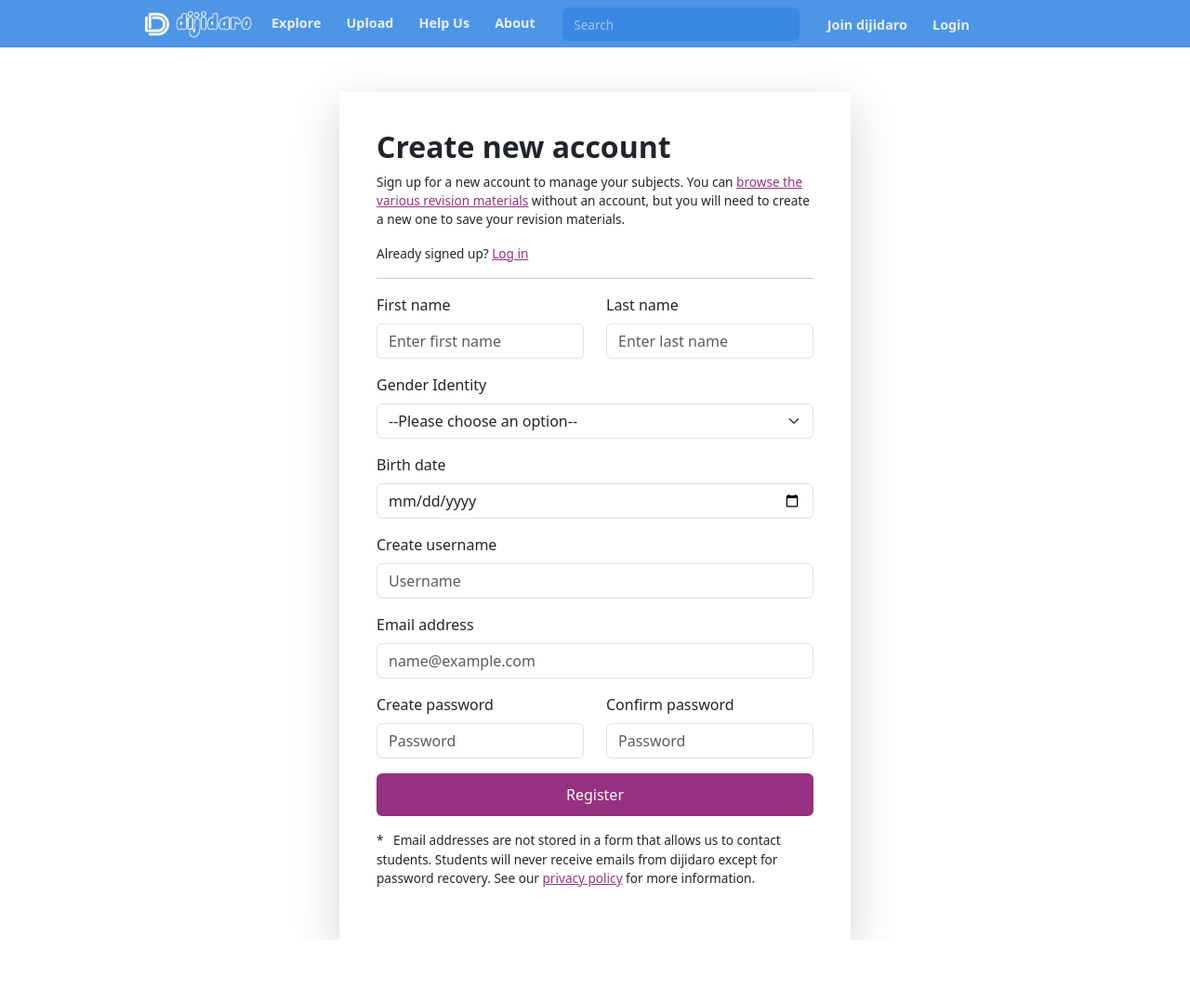
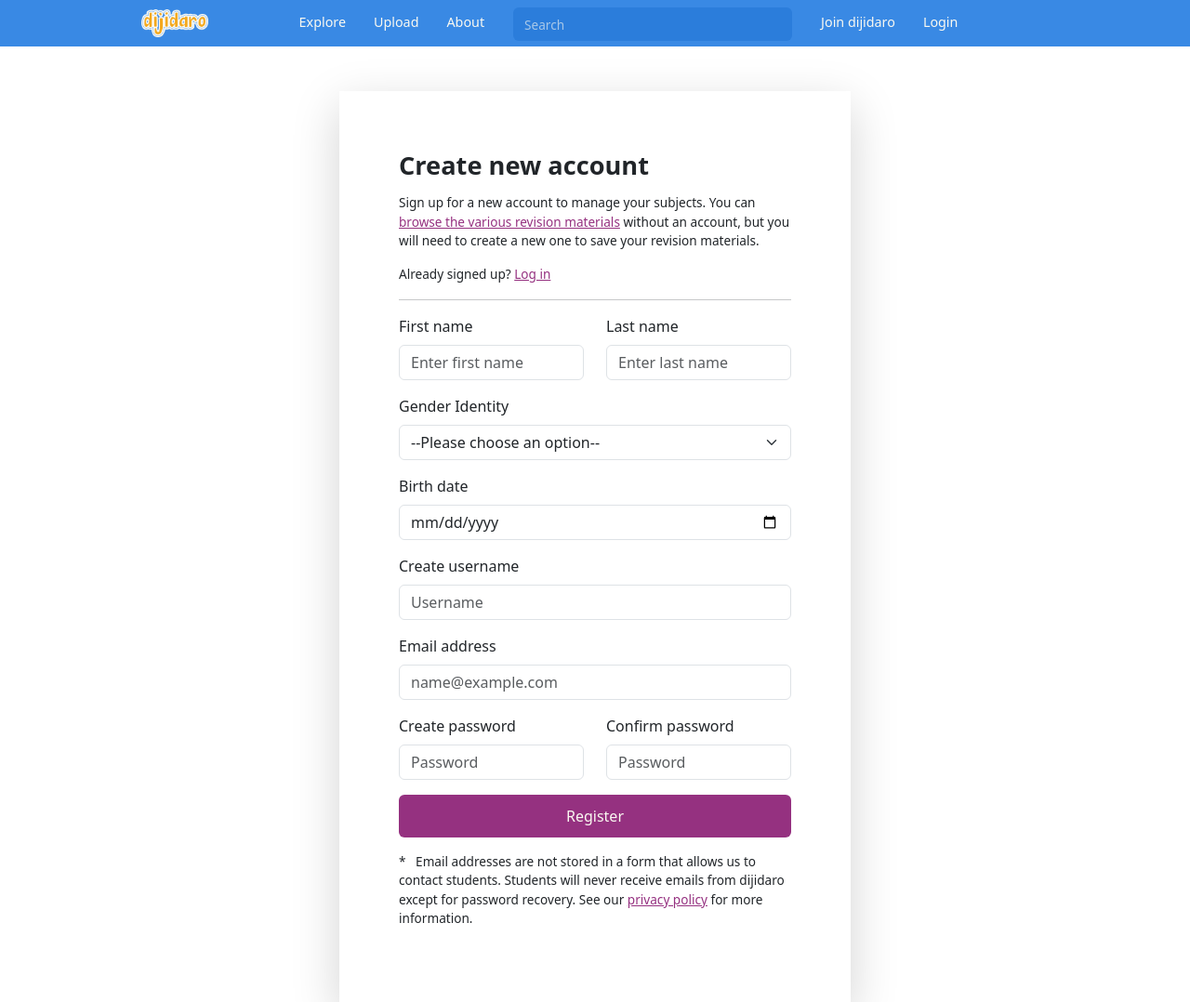
Before and after one commit to dijidaro/dijidaro, a Flask app: page /auth/student_registration in a window 1280 px wide. Shown: the whole page at 93% size. Before the commit the page ends 1011 px from the top, so only its background shows below. Run offline with Flask 3, Linux system fonts and the light colour scheme; parts of the project's set-up code (start-up, migrations or seed data) failed here and were passed over; some libraries are stand-ins or nearby versions.

Commit message:
Finished restructuring the navbar

```diff
--- a/app/static/styles/large.css
+++ b/app/static/styles/large.css
@@ -1,56 +1,55 @@
 @media (min-width: 992px) {
 
-    .hamburger,
-    .close {
-        display: none;
+    /* HEADER SECTION */
+    .hamburger, .close { display: none; }
+    header { background-color: var(--brand-color); }
+    header .navigation {
+        height: 50px;
+        max-width: 992px;
+        margin: 0 auto;
     }
-
     nav {
-        background-color: transparent;
-        height: auto;
-        width: 100%;
         position: static;
         transform: translateX(0);
-        align-items: center;
+        height: auto;
+        margin: 0 auto;
+        width: auto;
+        background: transparent;
     }
-
     nav ul {
-        margin: 0;
-        display: flex;
-        flex-flow: row;
+        flex-flow: row nowrap;
+        justify-content: center;
     }
-
-    nav ul li a:hover {
-        background-color: var(--brand-color2);
+    nav li:first-of-type a {
+        margin-top: inherit;
+      }
+    nav a {
+        font-size: .895em;
+        font-weight: 500;
+        padding: 13px 15px 4px 15px;
+        height: 50px;
     }
-
-    nav ul li input[type=search] {
+    nav a:hover {
+        background-color: var(--brand-color3);
+    }
+    nav input[type=search] {
         background-color: var(--brand-color2);
         border: none;
+        width: 300px;
     }
-
-    nav ul li input[type=search]:focus {
+    nav input[type=search]:focus {
         background-color: var(--brand-color3);
         color: var(--light-shade);
     }
-
-    nav ul li input[type=search]::placeholder {
+    nav input[type=search]::placeholder {
         color: var(--light-shade);
         opacity: .6;
         font-size: .85rem;
         height: 40px;
     }
-
-    nav a {
-        font-size: .895rem;
-        display: block;
-        text-align: center;
-        padding: .85rem;
-    }
-
     .auth-form {
         width: 550px;
         margin: 0 auto;
-        padding: 40px;
+        padding: 4rem;
     }
 }
--- a/app/static/styles/medium.css
+++ b/app/static/styles/medium.css
@@ -1,5 +1,5 @@
 @media (min-width: 768px) {
-    nav {
-        background-color: red;
-    }
+    /* nav {
+        background-color: var(--brand-color);
+    } */
  }
--- a/app/static/styles/small.css
+++ b/app/static/styles/small.css
@@ -1,9 +1,9 @@
 :root {
   --light-shade: #faf9f1;
   --light-accent: #b4cae4;
-  --brand-color: #4c95e7;
-  --brand-color2: #3787e2;
-  --brand-color3: #247de4;
+  --brand-color: #3989e4;
+  --brand-color2: #2b7ddb;
+  --brand-color3: #1e74d6;
   --dark-accent: #8793e1;
   --dark-shade: #4b8fcb;
   --primary: #0d91b7;
@@ -17,7 +17,7 @@
 * { margin: 0; padding: 0; font-size: 16px; -moz-box-sizing: border-box; -webkit-box-sizing: border-box; box-sizing: border-box; }
 
 html { height: 100%; }
-body { min-height: 100%; }
+body { min-height: 100%; -webkit-font-smoothing: antialiased; -moz-osx-font-smoothing: grayscale;}
 
 /* LINKS */
 .link { color: var(--tertiary); }
@@ -28,81 +28,71 @@ body { min-height: 100%; }
 .button:hover { background-color: var(--tertiary-dark) !important; color: var(--light-shade) !important;}
 
 /* HEADER SECTION  */
-
-header {
-  background-color: var(--brand-color);
-}
-
-#header {
+header .navigation {
   display: flex;
   justify-content: space-between;
+  height: 50px;
+  background-color: var(--brand-color);
   align-items: center;
-  max-width: 992px !important;
 }
-
 nav {
-  background-color: var(--brand-color);
+  background: var(--tertiary);
   display: flex;
   width: 70%;
-  height: fit-content;
+  height: 50vh;
   position: absolute;
   top: 0;
   right: 0;
-  opacity: .9;
   z-index: 1000;
   transform: translateY(-100%);
   transition: transform 0.7s ease;
 }
-
-nav:target {  transform: translateY(0); }
-
+nav:target { transform: translateY(0); }
 nav ul {
-  list-style-type: none;
-  margin-top: 15px;
+  display: flex;
+  flex-flow: column wrap;
+  list-style: none;
+  margin: 0;
   padding: 0;
-  display: flex;
   width: 100%;
-  flex-flow: column wrap;
 }
-
+nav li:first-of-type a { margin-top: 50px; }
 nav a {
   text-decoration: none;
-  font-size: 1rem;
-  font-weight: bold;
   display: block;
+  padding: 10px;
+  font-size: 2em;
+  color: var(--light-shade);
   text-align: center;
-  padding: 0 .85rem 1.5rem;
-  color: var(--light-shade);
 }
+.hamburger i, .close i { color: var(--light-shade);  font-size: 2.3rem; }
+#uname { font-size: .8rem; font-weight: 400; }
 
 nav .dropdown-menu li {
   margin: 5px;
   border-radius: 5px;
 }
 
-.hamburger i, .close i {
-  color: var(--light-shade);
-  font-size: 2.5rem;
+nav .dropdown-menu a {
+  padding: 0;
+  margin: 0 5px;
 }
-
-.students { color: crimson;}
-.educators { color: lightseagreen;}
-.parents { color: #f2a807; }
-
-.students, .educators, .parents {
+.stuffs, .messages {
   font-size: 1.3rem;
-  background-color: #faf9f1;
+  transition: transform 0.2s;
 }
-
+.stuffs:hover, .messages:hover {
+  transform: scale(1.2);
+}
 .auth-form {
-  padding: 25px;
+  padding: 30px;
 }
 
 .auth-form h2 {
-  /* color: var(--brand-color3); */
-  font-size: 2rem;
-  font-weight: 700;
+  font-size: 1.7rem;
+  font-weight: 600;
   height: auto;
+  margin-bottom: .85rem;
 }
 
 .auth-form p, .auth-form a {
@@ -112,19 +102,3 @@ nav .dropdown-menu li {
 .auth-form a {
   font-weight: 500;
 }
-
-/* .auth-form label {color: var(--brand-color3);} */
-
-/* input[type="button"], input[type="submit"] {
-  background-color: var(--tertiary);
-  padding: 10px 20px;
-  font-size: 1.2rem;
-  font-weight: 500;
-  border: 2px solid var(--tertiary);
-}
-
-
-input[type="button"], input[type="submit"]:hover{
-  background-color: var(--tertiary);
-  border: 2px solid var(--tertiary);
-} */
--- a/app/templates/auth/login.html
+++ b/app/templates/auth/login.html
@@ -2,7 +2,7 @@
 {% block body %}
 <div class="container">
     <div class="auth-form shadow-lg my-5">
-        <h2 class="mb-2">Log in</h2>
+        <h2>Log in</h2>
         <p>Don't have an account? <a href="{{ url_for("auth.register_student") }}" class="link">
             Sign Up
         </a></p>
--- a/app/templates/auth/register.html
+++ b/app/templates/auth/register.html
@@ -2,7 +2,7 @@
 {% block body %}
 <div class="container">
     <div class="auth-form shadow-lg my-5">
-        <h2 class="mb-2">Create new account</h2>
+        <h2>Create new account</h2>
         <p>Sign up for a new account to manage your subjects. You can <a href="{{ url_for("dashboard.index") }}" class="link">browse the various
             revision materials</a> without an account, but you will need to create a new one to save your revision materials.
         </p>
--- a/app/templates/base.html
+++ b/app/templates/base.html
@@ -1,13 +1,14 @@
 <!DOCTYPE html>
 <html lang="en">
-
 <head>
     <meta charset="UTF-8">
     <meta name="viewport" content="width=device-width, initial-scale=1.0">
     <title>{% block title %} {% endblock %}</title>
+    <link rel="stylesheet" href="{{ url_for("static", filename="styles/normalize.css" ) }}">
     <link rel="stylesheet" href="{{ url_for("static", filename="styles/small.css" ) }}">
     <link rel="stylesheet" href="{{ url_for("static", filename="styles/medium.css" ) }}">
     <link rel="stylesheet" href="{{ url_for("static", filename="styles/large.css" ) }}">
+    <link rel="stylesheet" href="https://cdnjs.cloudflare.com/ajax/libs/normalize/8.0.1/normalize.min.css">
     <!--Bootstrap CSS-->
     <link href="https://cdn.jsdelivr.net/npm/bootstrap@5.3.0/dist/css/bootstrap.min.css" rel="stylesheet"
         integrity="sha384-9ndCyUaIbzAi2FUVXJi0CjmCapSmO7SnpJef0486qhLnuZ2cdeRhO02iuK6FUUVM" crossorigin="anonymous">
@@ -17,54 +18,45 @@
 
 <body>
     <header>
-        <div id="header" class="container">
-            <a class="logo me-2" href="{{ url_for("dashboard.index") }}">
-                <img src="../static/images/dijidaro-logo.png" alt="dijidaro logo" height="30">
-            </a>
+        <div class="navigation px-2">
+            <a href="{{ url_for("dashboard.index") }}"><img src="../static/images/logo3.png" alt="dijidaro logo" height="30"></a>
             <a class="hamburger" href="#navbar" aria-label="Open navigation panel.">
                 <span class="visually-hidden">Open navigation panel</span>
-                <i class="bi bi-list" aria-hidden="true"></i>
+                <i class="fa-solid fa-bars" aria-hidden="true"></i>
             </a>
             <nav id="navbar">
-                <ul class="mx-auto">
+                <ul>
                     <li><a href="#">Explore</a></li>
                     <li><a href="#">Upload</a></li>
-                    <li><a href="#">Help&nbsp;Us</a></li>
                     <li><a href="#">About</a></li>
-                    <li class="mx-3 d-flex align-items-center justify-content-center">
+                    <li>
                         <form action="" role="search">
-                            <input class="form-control" type="search" placeholder="Search" aria-label="Search" name=""
-                                id="">
+                            <input type="search" class="form-control mt-2 mx-3" name="" id="" placeholder="Search" aria-label="Search">
                         </form>
                     </li>
                     {% if g.user %}
-                        <li><a href="#" title="Messages"><i class="bi bi-envelope-fill"></i></a></li>
-                        <li><a href="#" title="My Stuffs"><i class="bi bi-folder-fill"></i></a></li>
-                        <li class="nav-item dropdown">
-                            <a href="#" dropdown-toggle rel="noopener noreferrer" role="button" data-bs-toggle="dropdown" aria-expanded="false">
-                                <i class="bi bi-person-circle mx-1"></i> {{ g.user["first_name"] }}<i class="bi bi-caret-down-fill"></i>
+                    <li><a href="#" title="Messages"> <i class="bi bi-envelope messages"></i></a></li>
+                    <li><a href="#" title="My Stuffs"> <i class="bi bi-folder stuffs"></i></a></li>
+                    <li class="dropdown">
+                        <a href="#" dropdown-toggle rel="noopener noreferrer" role="button" data-bs-toggle="dropdown"
+                            aria-expanded="false">
+                            <i class="bi bi-person-circle"></i> <span class="mx-2" id="uname">{{ g.user["username"] }}</span><i
+                                class="bi bi-caret-down"></i>
                         </a>
                         <ul class="dropdown-menu">
-                                <li>
-                                    <a href="#" class="dropdown-item">
-                                    <i class="bi bi-gear"></i> &nbsp;
-                                    Settings</a>
-                                </li>
-                                <li>
-                                    <a href="{{ url_for("auth.logout") }}" class="dropdown-item">
-                                        <i class="bi bi-box-arrow-right"></i> &nbsp;
-                                    Log out</a>
-                                </li>
+                            <li><a href="#" class="dropdown-item"><i class="bi bi-gear me-2"></i><span>Settings</span></a></li>
+                            <li><a href="{{ url_for("auth.logout") }}" class="dropdown-item"><i
+                                        class="bi bi-box-arrow-right me-2"></i><span>Log out</span></a></li>
                         </ul>
                     </li>
                     {% else %}
-                        <li><a href="{{ url_for("auth.register_student") }}"><i></i> Join&nbsp;dijidaro</a></li>
-                        <li><a href="{{ url_for("auth.login_student") }}"><i></i> Login</a></li>
+                    <li><a href="{{ url_for("auth.register_student") }}">Join&nbsp;dijidaro</a></li>
+                    <li><a href="{{ url_for("auth.login_student") }}">Login</a></li>
                     {% endif %}
                 </ul>
                 <a href="#" class="close" aria-label="Close navigation panel">
                     <span class="visually-hidden">Close navigation panel</span>
-                    <i class="bi bi-x-lg" aria-hidden="true"></i>
+                    <i class="fa-solid fa-xmark" aria-hidden="true"></i>
                 </a>
             </nav>
         </div>
@@ -90,6 +82,7 @@
     <script src="https://cdn.jsdelivr.net/npm/bootstrap@5.3.0/dist/js/bootstrap.min.js"
         integrity="sha384-fbbOQedDUMZZ5KreZpsbe1LCZPVmfTnH7ois6mU1QK+m14rQ1l2bGBq41eYeM/fS"
         crossorigin="anonymous"></script>
+    <script src="https://kit.fontawesome.com/10e2999957.js" crossorigin="anonymous"></script>
 </body>
 
 </html>
```
Also changed, not shown: app/static/images/dijidaro-logo.png, app/static/images/dijidaro-logo1.png (added), app/static/images/logo1.png (added), app/static/images/logo2.png (added), app/static/images/logo3.png (added), app/static/images/logo4.png (added), app/static/styles/normalize.css (added). Lines whose indentation alone changed are shown as unchanged.
